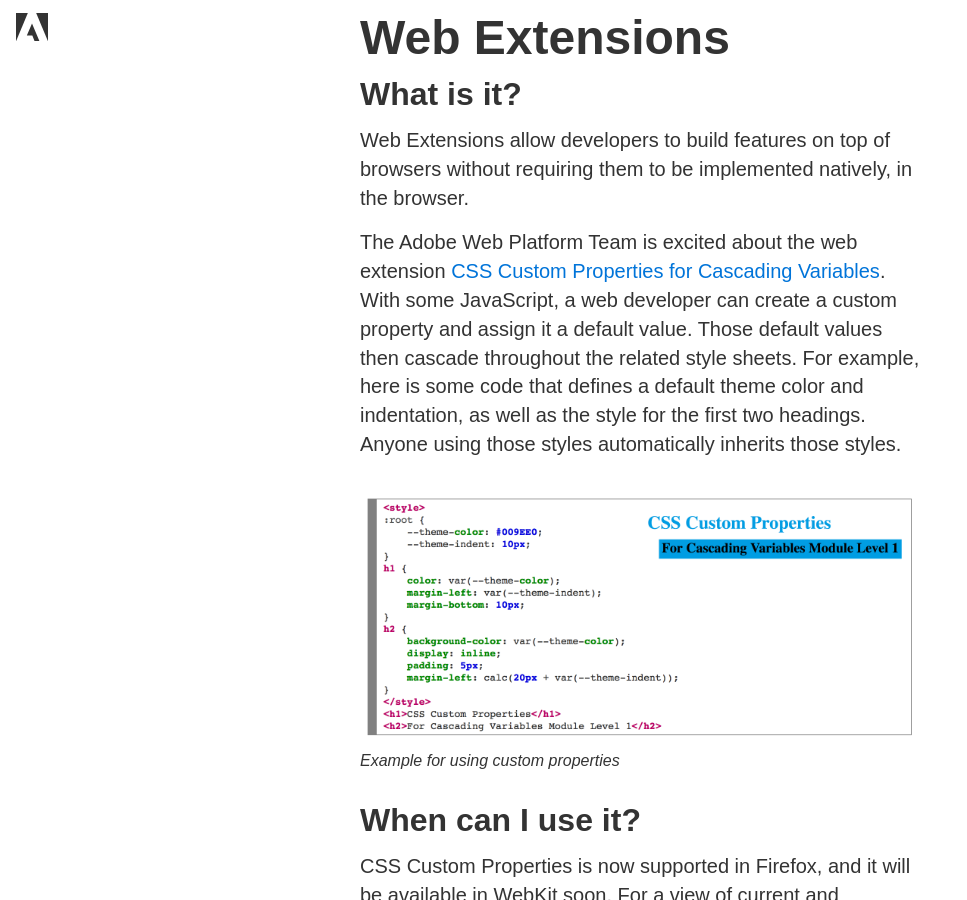
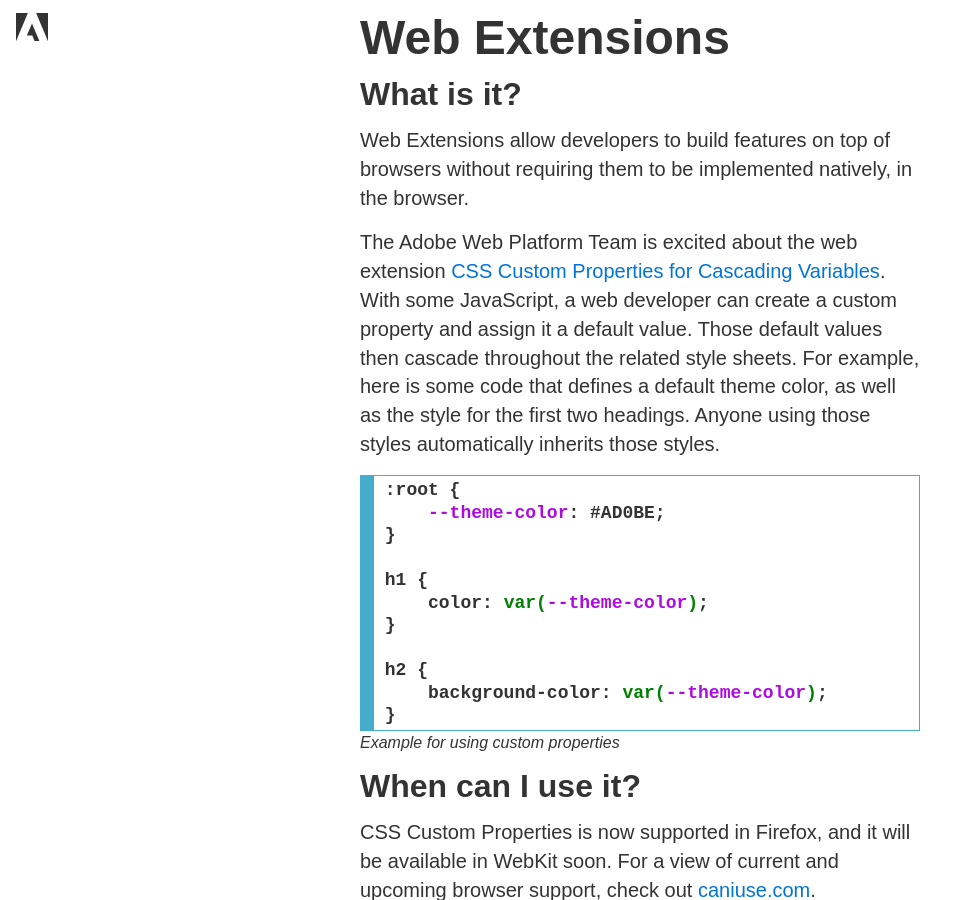
Before and after one commit to adobe-webplatform/adobe-webplatform.github.io, a Jekyll site: the page built from _posts/2014-08-28-web-extensions.md, in a window 1280 px wide and 900 px high, scrolled down 584 px. Shown: the whole window, without its empty margins (0-967 px from the left). Built offline with Jekyll 4.4.1, drawn with Linux system fonts in a browser that asks for light colours; nearby versions of some CDN libraries.

Commit message:
Simplify custom properties example.

```diff
--- a/_posts/2014-08-28-web-extensions.md
+++ b/_posts/2014-08-28-web-extensions.md
@@ -14,14 +14,25 @@ permalink: web-extensions
 
 Web Extensions allow developers to build features on top of browsers  without requiring them to be implemented  natively, in the browser.
 
-The Adobe Web Platform Team is excited about the web extension [CSS Custom Properties for Cascading Variables](http://dev.w3.org/csswg/css-variables/){:target="_blank"}. With some JavaScript, a web developer can create a custom property and assign it a default value. Those default values then cascade throughout the related style sheets. For example, here is some code that defines a default theme color and indentation, as well as the style for the first two headings. Anyone using those styles automatically inherits those styles.
+The Adobe Web Platform Team is excited about the web extension [CSS Custom Properties for Cascading Variables](http://dev.w3.org/csswg/css-variables/){:target="_blank"}. With some JavaScript, a web developer can create a custom property and assign it a default value. Those default values then cascade throughout the related style sheets. For example, here is some code that defines a default theme color, as well as the style for the first two headings. Anyone using those styles automatically inherits those styles.
 
-<figure>
-    <img src="{{site.baseurl}}/img/custom-properties-example.png" alt="Custom Properties Example">
-  <figcaption>
-      Example for using custom properties
-  </figcaption>
-</figure>
+<div style="border: solid rgb(69, 172, 203); font-size: 18px; font-weight: bold; border-width: .1em .1em .1em .8em; padding: .2em .6em;">
+<pre style="margin: 0; line-height: 125%">
+:root {
+    <span style="color: #AD0BE1; font-weight: bold">--theme-color</span>: #AD0BE;
+}
+
+h1 {
+    color: <span style="color: green;">var(</span><span style="color: #AD0BE1; font-weight: bold">--theme-color</span><span style="color: green;">)</span>;
+}
+
+h2 {
+    background-color: <span style="color: green;">var(</span><span style="color: #AD0BE1; font-weight: bold">--theme-color</span><span style="color: green;">)</span>;
+}</pre>
+</div>
+<figcaption>
+    Example for using custom properties
+</figcaption>
 
 
 ##When can I use it?
```
Also changed, not shown: img/custom-properties-example.png (deleted).
